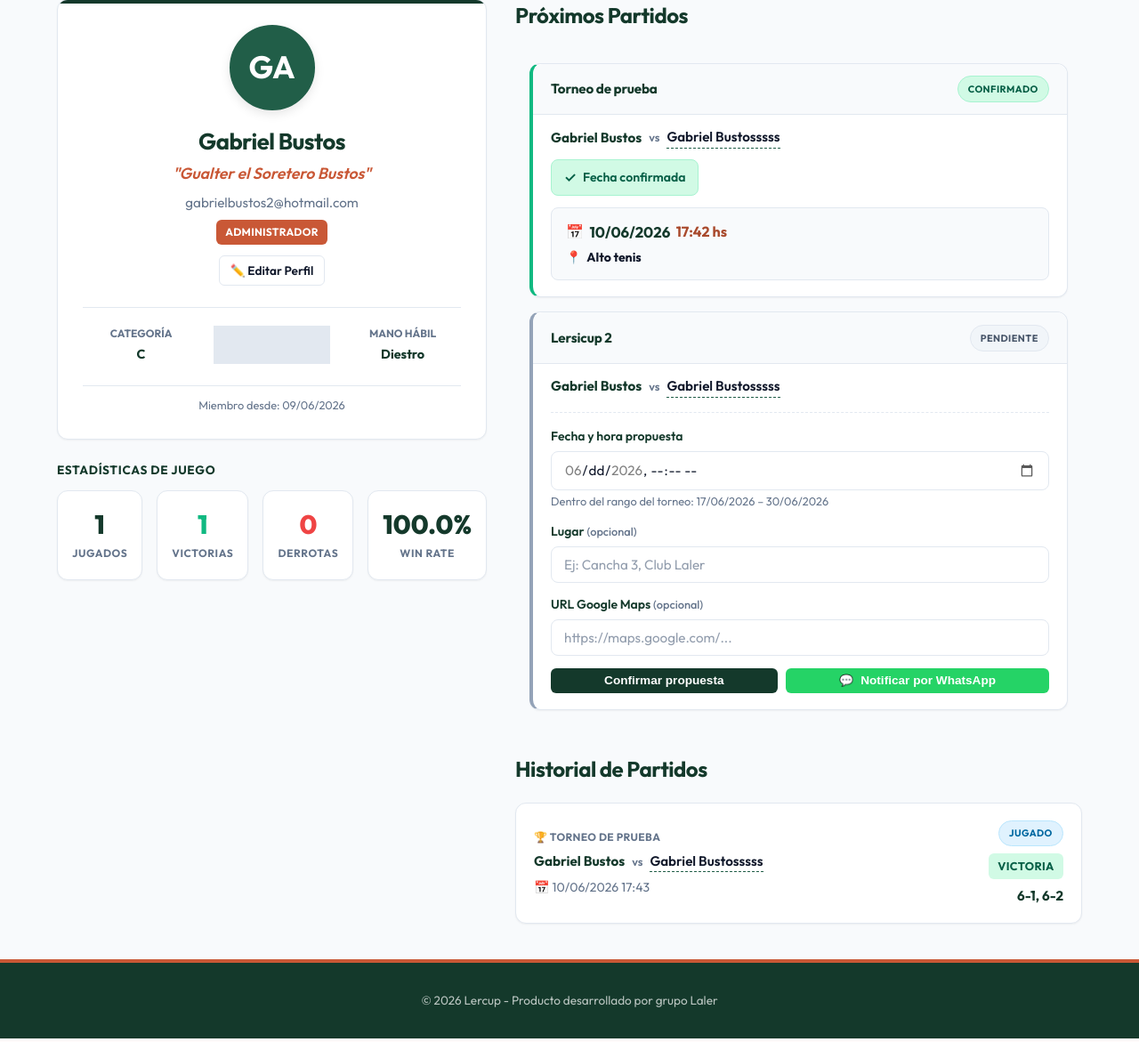
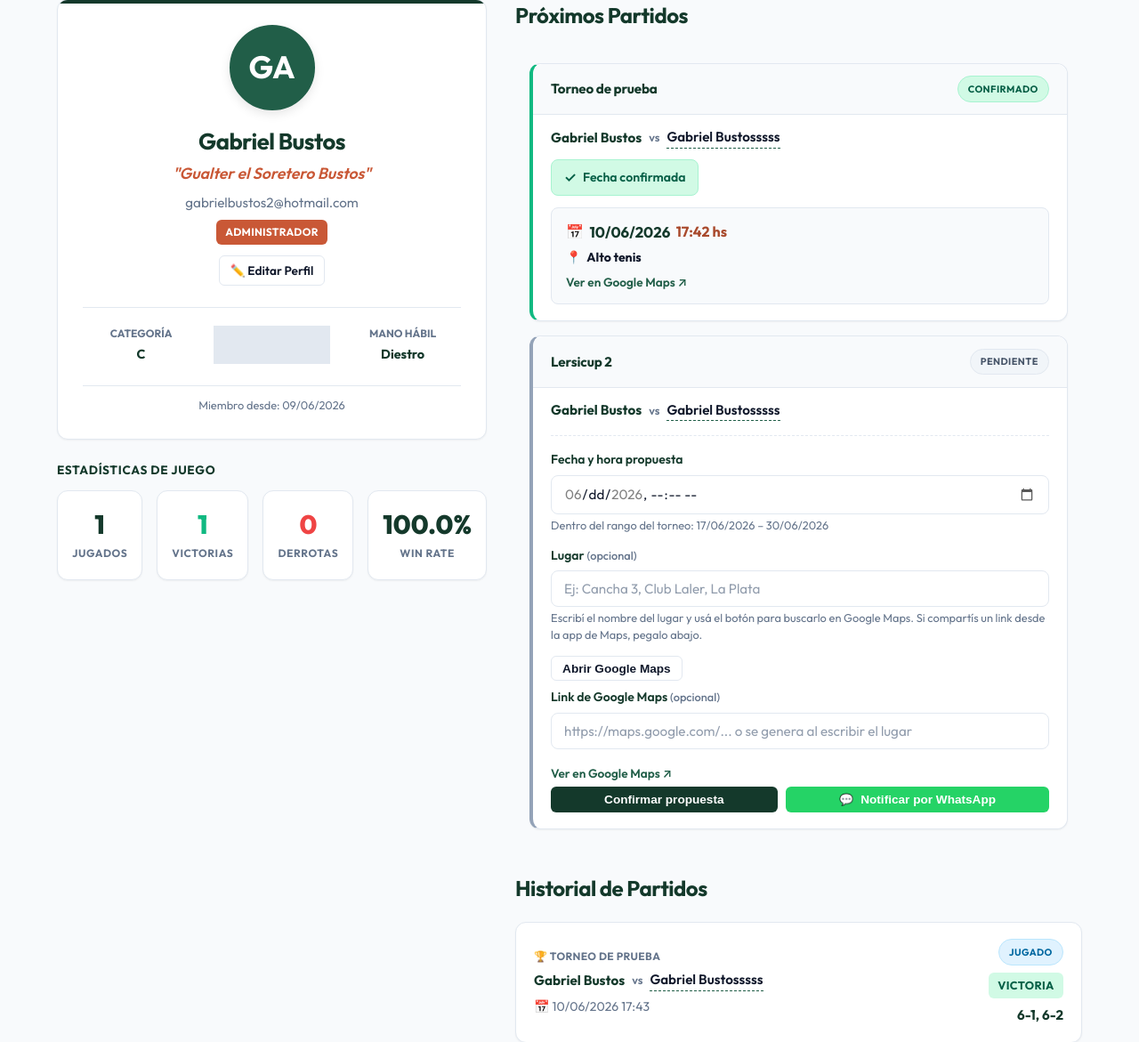
Before and after one commit to gabustos756/Lercup, a FastAPI app: page /users/profile/1 in a window 1280 px wide. Shown: the part 128-1299 px from the top of the page at 89% size. Run offline with FastAPI, Linux system fonts and the light colour scheme; a user stored in the database is signed in.

Commit message:
mejoras en envio de propuesta

```diff
--- a/app/core/templates.py
+++ b/app/core/templates.py
@@ -5,6 +5,7 @@ from sqlmodel import Session
 from app.models.user import User
 from app.services.notification_service import NotificationService
 from app.core.time_utils import time_ago, format_match_datetime
+from app.core.map_utils import map_search_url
 from typing import Optional
 
 TEMPLATES_DIR = Path(__file__).resolve().parent.parent / "templates"
@@ -15,13 +16,14 @@ templates = Jinja2Templates(directory=str(TEMPLATES_DIR))
 def static_asset_version() -> str:
     """Cache-busting token from newest static asset mtime."""
     latest = 0.0
-    for pattern in ("css/app.css", "js/app.js"):
+    for pattern in ("css/app.css", "js/app.js", "js/location-picker.js"):
         path = STATIC_DIR / pattern
         if path.exists():
             latest = max(latest, path.stat().st_mtime)
     return str(int(latest)) if latest else "1"
 templates.env.filters["time_ago"] = time_ago
 templates.env.filters["format_match_datetime"] = format_match_datetime
+templates.env.filters["map_search_url"] = map_search_url
 
 def flash(request: Request, message: str, category: str = "info"):
     """
--- a/app/static/css/app.css
+++ b/app/static/css/app.css
@@ -611,6 +611,33 @@ body > header {
     text-decoration: underline;
 }
 
+.schedule-map-link--muted {
+    font-size: 0.8rem;
+    font-weight: 500;
+    color: var(--text-muted);
+}
+
+.match-location-links {
+    margin-top: 0.35rem;
+}
+
+/* Location picker (Google Maps links, no API key) */
+.location-picker-actions {
+    display: flex;
+    flex-wrap: wrap;
+    gap: 0.5rem;
+    margin-bottom: 0.5rem;
+}
+
+.location-picker-preview {
+    display: inline-block;
+    margin-top: 0.25rem;
+}
+
+.location-picker-url-group {
+    margin-bottom: 0.5rem;
+}
+
 .status-message {
     display: inline-flex;
     align-items: center;
--- a/app/static/js/app.js
+++ b/app/static/js/app.js
@@ -55,22 +55,100 @@ document.addEventListener('DOMContentLoaded', () => {
     }
 
     function parseDatetimeLocal(value) {
-        if (!value) return { dateStr: '', timeStr: '' };
+        if (!value) return { dateStr: '', timeStr: '', start: null };
         const [datePart, timePart] = value.split('T');
-        if (!datePart || !timePart) return { dateStr: '', timeStr: '' };
-        const [year, month, day] = datePart.split('-');
+        if (!datePart || !timePart) return { dateStr: '', timeStr: '', start: null };
+        const [year, month, day] = datePart.split('-').map(Number);
+        const [hours, minutes] = timePart.slice(0, 5).split(':').map(Number);
+        if ([year, month, day, hours, minutes].some(Number.isNaN)) {
+            return { dateStr: '', timeStr: '', start: null };
+        }
         return {
-            dateStr: `${day}/${month}/${year}`,
-            timeStr: timePart.slice(0, 5),
+            dateStr: `${String(day).padStart(2, '0')}/${String(month).padStart(2, '0')}/${year}`,
+            timeStr: `${String(hours).padStart(2, '0')}:${String(minutes).padStart(2, '0')}`,
+            start: new Date(year, month - 1, day, hours, minutes, 0),
         };
     }
 
-    function buildWhatsAppMessage({ opponentName, myName, tournamentName, dateStr, timeStr, location }) {
+    function formatGoogleCalendarUtc(date) {
+        const pad = (n) => String(n).padStart(2, '0');
+        return (
+            `${date.getUTCFullYear()}${pad(date.getUTCMonth() + 1)}${pad(date.getUTCDate())}` +
+            `T${pad(date.getUTCHours())}${pad(date.getUTCMinutes())}${pad(date.getUTCSeconds())}Z`
+        );
+    }
+
+    function buildGoogleCalendarUrl({ title, start, durationMinutes, details, location, locationUrl }) {
+        if (!start || Number.isNaN(start.getTime())) return '';
+
+        const end = new Date(start.getTime() + durationMinutes * 60 * 1000);
+        const params = new URLSearchParams({
+            action: 'TEMPLATE',
+            text: title,
+            dates: `${formatGoogleCalendarUtc(start)}/${formatGoogleCalendarUtc(end)}`,
+        });
+
+        if (details) params.set('details', details);
+
+        let locationValue = (location || '').trim();
+        if (locationUrl && locationUrl.trim()) {
+            locationValue = locationValue
+                ? `${locationValue} (${locationUrl.trim()})`
+                : locationUrl.trim();
+        }
+        if (locationValue) params.set('location', locationValue);
+
+        return `https://calendar.google.com/calendar/render?${params.toString()}`;
+    }
+
+    function googleMapsSearchUrl(label) {
+        return `https://www.google.com/maps/search/?api=1&query=${encodeURIComponent(label.trim())}`;
+    }
+
+    function isGoogleMapsUrl(url) {
+        if (!url) return false;
+        const lower = url.toLowerCase();
+        return (
+            lower.includes('google.com/maps')
+            || lower.includes('maps.google.com')
+            || lower.includes('goo.gl/maps')
+        );
+    }
+
+    function resolveMapsUrl(location, locationUrl) {
+        const url = (locationUrl || '').trim();
+        if (url && (url.startsWith('http://') || url.startsWith('https://'))) {
+            return url;
+        }
+        if (location && location.trim()) {
+            return googleMapsSearchUrl(location);
+        }
+        return '';
+    }
+
+    function buildWhatsAppMessage({
+        opponentName,
+        myName,
+        tournamentName,
+        dateStr,
+        timeStr,
+        location,
+        locationUrl,
+        calendarUrl,
+    }) {
         let msg = `Hola ${opponentName}, soy ${myName}. Te propongo que juguemos nuestro partido del torneo ${tournamentName} el ${dateStr} a las ${timeStr}`;
         if (location && location.trim()) {
             msg += ` en ${location.trim()}`;
         }
         msg += '. ¿Te viene bien?';
+
+        const mapsUrl = resolveMapsUrl(location, locationUrl);
+        if (mapsUrl) {
+            msg += `\n\n📍 Google Maps:\n${mapsUrl}`;
+        }
+        if (calendarUrl) {
+            msg += `\n\n📅 Agregar a Google Calendar:\n${calendarUrl}`;
+        }
         return msg;
     }
 
@@ -84,31 +162,54 @@ document.addEventListener('DOMContentLoaded', () => {
 
             let datetimeValue = btn.dataset.fixedDatetime || '';
             let location = btn.dataset.fixedLocation || '';
+            let locationUrl = btn.dataset.fixedLocationUrl || '';
 
             if (!datetimeValue) {
                 const form = card.querySelector('.match-proposal-form');
                 if (form) {
                     const dtInput = form.querySelector('.proposal-datetime-input');
                     const locInput = form.querySelector('.proposal-location-input');
+                    const locUrlInput = form.querySelector('.location-picker-url-input, input[name="location_url"]');
                     if (!dtInput || !dtInput.value) {
                         dtInput?.reportValidity?.();
                         return;
                     }
                     datetimeValue = dtInput.value;
                     location = locInput ? locInput.value : '';
+                    locationUrl = locUrlInput ? locUrlInput.value : '';
+                    if (!locationUrl && location) {
+                        locationUrl = googleMapsSearchUrl(location);
+                    }
                 }
+            } else if (!locationUrl && location) {
+                locationUrl = googleMapsSearchUrl(location);
             }
 
-            const { dateStr, timeStr } = parseDatetimeLocal(datetimeValue);
-            if (!dateStr || !timeStr) return;
+            const { dateStr, timeStr, start } = parseDatetimeLocal(datetimeValue);
+            if (!dateStr || !timeStr || !start) return;
+
+            const opponentName = card.dataset.opponentName || 'oponente';
+            const myName = card.dataset.myName || '';
+            const tournamentName = card.dataset.tournamentName || 'torneo';
+
+            const calendarUrl = buildGoogleCalendarUrl({
+                title: `Partido ${tournamentName}: ${myName} vs ${opponentName}`,
+                start,
+                durationMinutes: 120,
+                details: `Partido de tenis — torneo ${tournamentName}.\n${myName} vs ${opponentName}.`,
+                location,
+                locationUrl,
+            });
 
             const message = buildWhatsAppMessage({
-                opponentName: card.dataset.opponentName,
-                myName: card.dataset.myName,
-                tournamentName: card.dataset.tournamentName,
+                opponentName,
+                myName,
+                tournamentName,
                 dateStr,
                 timeStr,
                 location,
+                locationUrl,
+                calendarUrl,
             });
 
             const url = `https://wa.me/${phone}?text=${encodeURIComponent(message)}`;
--- /dev/null
+++ b/app/static/js/location-picker.js
@@ -0,0 +1,86 @@
+// Location picker — Google Maps search (free links, no API key)
+
+(function () {
+    function googleMapsSearchUrl(label) {
+        const q = encodeURIComponent(label.trim());
+        return `https://www.google.com/maps/search/?api=1&query=${q}`;
+    }
+
+    function isGoogleMapsUrl(url) {
+        if (!url) return false;
+        const lower = url.toLowerCase();
+        return (
+            lower.includes('google.com/maps')
+            || lower.includes('maps.google.com')
+            || lower.includes('goo.gl/maps')
+        );
+    }
+
+    function initLocationPicker(root) {
+        const labelInput = root.querySelector('.location-picker-label');
+        const urlInput = root.querySelector('.location-picker-url-input');
+        const preview = root.querySelector('.location-picker-preview');
+        const openBtn = root.querySelector('.location-picker-open-maps');
+        if (!labelInput || !urlInput) return;
+
+        let urlEditedManually = Boolean(urlInput.value.trim() && isGoogleMapsUrl(urlInput.value));
+
+        function updatePreview(url) {
+            if (!preview) return;
+            if (url && isGoogleMapsUrl(url)) {
+                preview.href = url;
+                preview.hidden = false;
+            } else {
+                preview.href = '#';
+                preview.hidden = true;
+            }
+        }
+
+        function syncUrlFromLabel() {
+            const label = labelInput.value.trim();
+            if (!label) {
+                if (!urlEditedManually) {
+                    urlInput.value = '';
+                    updatePreview('');
+                }
+                return;
+            }
+            if (!urlEditedManually || !isGoogleMapsUrl(urlInput.value)) {
+                urlInput.value = googleMapsSearchUrl(label);
+                urlEditedManually = false;
+                updatePreview(urlInput.value);
+            }
+        }
+
+        labelInput.addEventListener('blur', syncUrlFromLabel);
+
+        urlInput.addEventListener('input', () => {
+            const val = urlInput.value.trim();
+            urlEditedManually = Boolean(val && isGoogleMapsUrl(val));
+            updatePreview(val);
+        });
+
+        if (openBtn) {
+            openBtn.addEventListener('click', () => {
+                const label = labelInput.value.trim();
+                if (!label) {
+                    labelInput.focus();
+                    return;
+                }
+                syncUrlFromLabel();
+                window.open(googleMapsSearchUrl(label), '_blank', 'noopener,noreferrer');
+            });
+        }
+
+        const form = root.closest('form');
+        if (form) {
+            form.addEventListener('submit', syncUrlFromLabel);
+        }
+
+        updatePreview(urlInput.value.trim());
+    }
+
+    document.addEventListener('DOMContentLoaded', () => {
+        document.querySelectorAll('[data-location-picker]').forEach(initLocationPicker);
+    });
+})();
--- a/app/templates/base.html
+++ b/app/templates/base.html
@@ -103,6 +103,7 @@
     </footer>
 
     <!-- Static Script -->
+    <script src="/static/js/location-picker.js?v={{ static_version }}"></script>
     <script src="/static/js/app.js?v={{ static_version }}"></script>
     {% block extra_js %}{% endblock %}
 </body>
--- /dev/null
+++ b/app/templates/partials/match_location_links.html
@@ -0,0 +1,6 @@
+{# Expects: loc_label, loc_url (optional) #}
+{% if loc_url %}
+    <a href="{{ loc_url }}" target="_blank" rel="noopener noreferrer" class="schedule-map-link">Ver en Google Maps ↗</a>
+{% elif loc_label %}
+    <a href="{{ loc_label | map_search_url('google') }}" target="_blank" rel="noopener noreferrer" class="schedule-map-link">Ver en Google Maps ↗</a>
+{% endif %}
--- /dev/null
+++ b/app/templates/partials/match_location_picker.html
@@ -0,0 +1,39 @@
+{# prefix: unique id (e.g. match.id); value_label / value_url optional #}
+<div class="location-picker" data-location-picker>
+    <div class="form-group">
+        <label for="location_label_{{ prefix }}">
+            Lugar <span class="form-label-optional">(opcional)</span>
+        </label>
+        <input type="text"
+               id="location_label_{{ prefix }}"
+               name="location_label"
+               class="form-control proposal-location-input location-picker-label"
+               placeholder="Ej: Cancha 3, Club Laler, La Plata"
+               {% if value_label %}value="{{ value_label }}"{% endif %}>
+        <p class="proposal-label-hint">
+            Escribí el nombre del lugar y usá el botón para buscarlo en Google Maps.
+            Si compartís un link desde la app de Maps, pegalo abajo.
+        </p>
+    </div>
+    <div class="location-picker-actions">
+        <button type="button" class="btn btn-outline btn-sm location-picker-open-maps">
+            Abrir Google Maps
+        </button>
+    </div>
+    <div class="form-group location-picker-url-group">
+        <label for="location_url_{{ prefix }}">
+            Link de Google Maps <span class="form-label-optional">(opcional)</span>
+        </label>
+        <input type="url"
+               id="location_url_{{ prefix }}"
+               name="location_url"
+               class="form-control location-picker-url location-picker-url-input"
+               placeholder="https://maps.google.com/... o se genera al escribir el lugar"
+               {% if value_url %}value="{{ value_url }}"{% endif %}>
+    </div>
+    <a href="{{ value_url or '#' }}"
+       class="location-picker-preview schedule-map-link"
+       {% if not value_url %}hidden{% endif %}
+       target="_blank"
+       rel="noopener noreferrer">Ver en Google Maps ↗</a>
+</div>
--- a/app/templates/users/profile.html
+++ b/app/templates/users/profile.html
@@ -155,18 +155,8 @@
                                             <p class="proposal-label-hint">Dentro del rango del torneo: {{ m.tournament_start.strftime('%d/%m/%Y') }} – {{ m.tournament_end.strftime('%d/%m/%Y') }}</p>
                                         {% endif %}
                                     </div>
-                                    <div class="form-group">
-                                        <label for="location_label_{{ match.id }}">
-                                            Lugar <span class="form-label-optional">(opcional)</span>
-                                        </label>
-                                        <input type="text" id="location_label_{{ match.id }}" name="location_label" class="form-control proposal-location-input" placeholder="Ej: Cancha 3, Club Laler">
-                                    </div>
-                                    <div class="form-group">
-                                        <label for="location_url_{{ match.id }}">
-                                            URL Google Maps <span class="form-label-optional">(opcional)</span>
-                                        </label>
-                                        <input type="url" id="location_url_{{ match.id }}" name="location_url" class="form-control" placeholder="https://maps.google.com/...">
-                                    </div>
+                                    {% set prefix = match.id %}
+                                    {% include "partials/match_location_picker.html" %}
                                     <div class="match-action-row">
                                         <button type="submit" class="btn btn-primary btn-sm">Confirmar propuesta</button>
                                         <button type="button" class="btn btn-whatsapp btn-sm whatsapp-notify-btn"
@@ -189,9 +179,9 @@
                                             <span><strong>{{ match.location_label }}</strong></span>
                                         </div>
                                     {% endif %}
-                                    {% if match.location_url %}
-                                        <a href="{{ match.location_url }}" target="_blank" rel="noopener noreferrer" class="schedule-map-link">Ver en Google Maps ↗</a>
-                                    {% endif %}
+                                    {% set loc_label = match.location_label %}
+                                    {% set loc_url = match.location_url %}
+                                    {% include "partials/match_location_links.html" %}
                                 </div>
                                 <div class="status-message status-message--waiting">
                                     <span class="status-message-icon" aria-hidden="true">🕐</span>
@@ -201,6 +191,7 @@
                                     <button type="button" class="btn btn-whatsapp btn-sm whatsapp-notify-btn"
                                         data-fixed-datetime="{{ match.proposed_datetime.strftime('%Y-%m-%dT%H:%M') }}"
                                         data-fixed-location="{{ match.location_label or '' }}"
+                                        data-fixed-location-url="{{ match.location_url or '' }}"
                                         {% if not m.opponent_phone %}disabled title="El oponente no tiene número registrado"{% endif %}>
                                         Notificar por WhatsApp
                                     </button>
@@ -220,9 +211,9 @@
                                             <span><strong>{{ match.location_label }}</strong></span>
                                         </div>
                                     {% endif %}
-                                    {% if match.location_url %}
-                                        <a href="{{ match.location_url }}" target="_blank" rel="noopener noreferrer" class="schedule-map-link">Ver en Google Maps ↗</a>
-                                    {% endif %}
+                                    {% set loc_label = match.location_label %}
+                                    {% set loc_url = match.location_url %}
+                                    {% include "partials/match_location_links.html" %}
                                 </div>
                                 <div class="match-action-row">
                                     <form method="post" action="/matches/{{ match.id }}/confirm">
@@ -250,9 +241,9 @@
                                             <span><strong>{{ match.location_label }}</strong></span>
                                         </div>
                                     {% endif %}
-                                    {% if match.location_url %}
-                                        <a href="{{ match.location_url }}" target="_blank" rel="noopener noreferrer" class="schedule-map-link">Ver en Google Maps ↗</a>
-                                    {% endif %}
+                                    {% set loc_label = match.location_label %}
+                                    {% set loc_url = match.location_url %}
+                                    {% include "partials/match_location_links.html" %}
                                 </div>
                             {% endif %}
 
@@ -266,6 +257,9 @@
                                     {% if match.location_label %}
                                         <div class="schedule-highlight-location"><span>📍 {{ match.location_label }}</span></div>
                                     {% endif %}
+                                    {% set loc_label = match.location_label %}
+                                    {% set loc_url = match.location_url %}
+                                    {% include "partials/match_location_links.html" %}
                                 </div>
                             {% elif match.match_status == 'proposed' and match.proposed_datetime %}
                                 <div class="schedule-highlight" style="margin-top: 0.75rem;">
@@ -273,6 +267,12 @@
                                         <span class="date-part">{{ match.proposed_datetime.strftime('%d/%m/%Y') }}</span>
                                         <span class="time-part">{{ match.proposed_datetime.strftime('%H:%M') }} hs</span>
                                     </div>
+                                    {% if match.location_label %}
+                                        <div class="schedule-highlight-location"><span>📍 {{ match.location_label }}</span></div>
+                                    {% endif %}
+                                    {% set loc_label = match.location_label %}
+                                    {% set loc_url = match.location_url %}
+                                    {% include "partials/match_location_links.html" %}
                                 </div>
                             {% endif %}
                         {% endif %}
```
Also changed, not shown: app/core/map_utils.py (added, +43 -0 lines), app/routes/web/matches.py (+9 -4 lines), app/templates/partials/tournament_match_card.html (+8 -20 lines), database.db.
